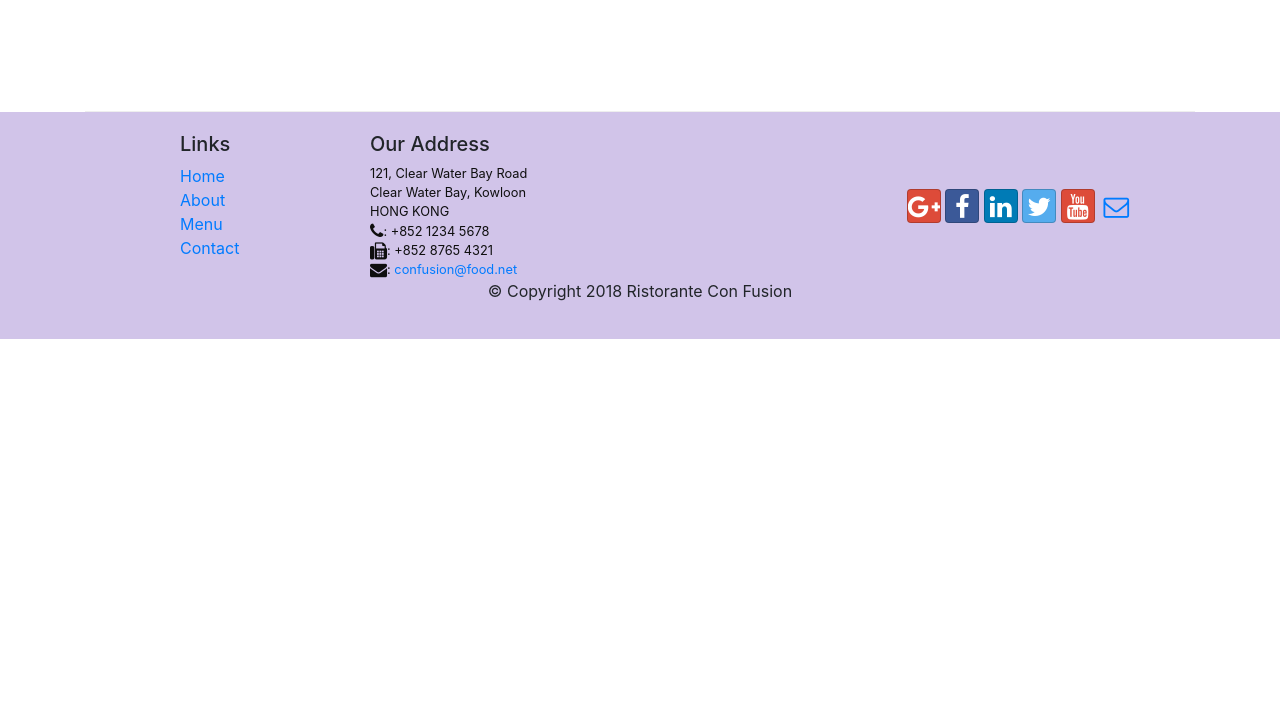
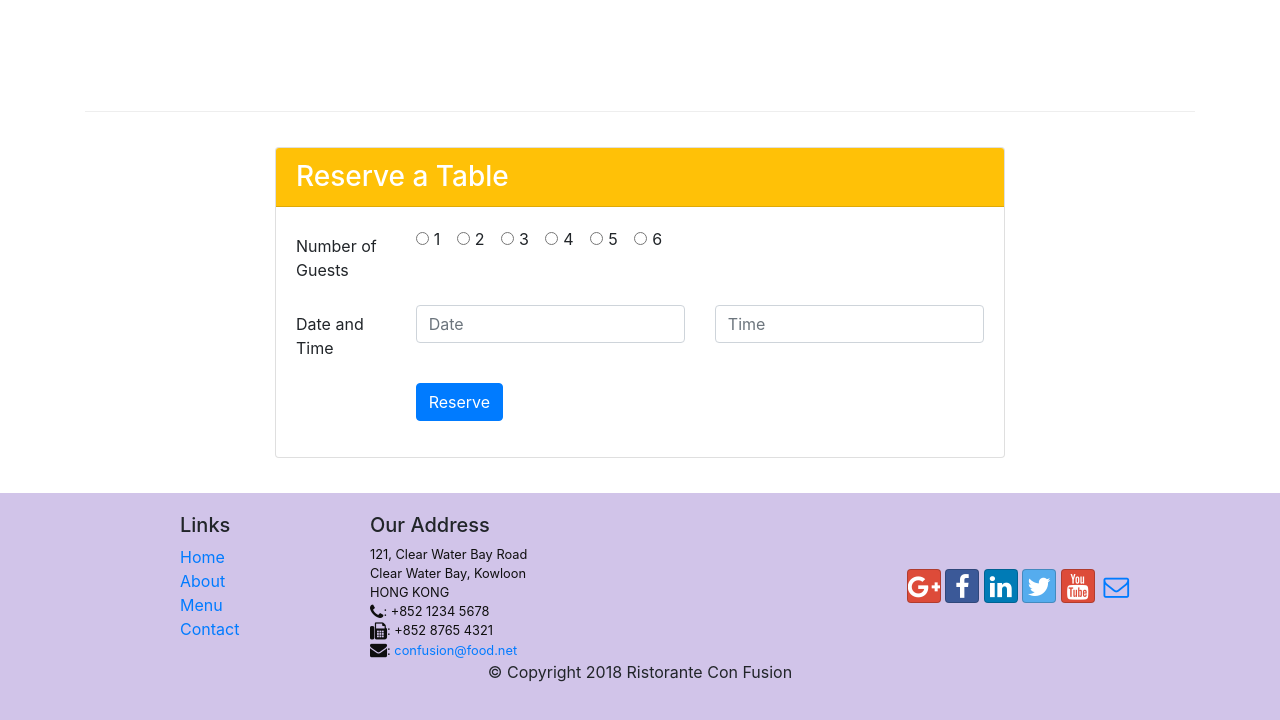
Before and after one commit to reddygnikitha/bootstrap, a website: page index.html in a window 1280 px wide. Shown: the part 1422-2142 px from the top of the page. Before the commit the page ends 1761 px from the top, so only its background shows below. Drawn offline with nearby package versions, Linux system fonts and the light colour scheme.

Commit message:
Assignment 2 Bootstrap CSS Components

```diff
--- a/css/styles.css
+++ b/css/styles.css
@@ -37,3 +37,7 @@
 .navbar-dark {
      background-color: #512DA8;
 }
+
+.row-card{
+    padding:35px 0px 35px 0px;
+}
--- a/index.html
+++ b/index.html
@@ -21,7 +21,7 @@
             <button class="navbar-toggler" type="button" data-toggle="collapse" data-target="#Navbar">
                 <span class="navbar-toggler-icon"></span>
             </button>
-            <a class="navbar-brand" href="#">Ristorante Con Fusion</a>
+            <a class="navbar-brand" href="./index.html"><img src="img/logo.png" height="30" width="41"></a>
             <div class="collapse navbar-collapse" id="Navbar">
                 <ul class="navbar-nav mr-auto">
                     <li class="nav-item active"><a class="nav-link" href="#"><span class="fa fa-home fa-lg"></span> Home</a></li>
@@ -40,8 +40,11 @@
                     <h1>Ristorante con Fusion</h1>
                     <p>We take inspiration from the World's best cuisines, and create a unique fusion experience. Our lipsmacking creations will tickle your culinary senses!</p>
                 </div>
-                <div class="col-12 col-sm align-self-center">
+                <div class="col-12 col-sm-3 align-self-center">
                     <img src="img/logo.png" class="img-fluid">
+                </div>
+                <div class="col-12 col-sm-3 align-self-center">
+                    <a type="button" class="btn btn-warning btn-block btn-sm" href="#reserveform">Reserve Table</a>
                 </div>
             </div>
         </div>
@@ -73,8 +76,13 @@
                 <h3>This Month's Promotions</h3>
             </div>
             <div class="col col-sm col-md">
-                <h2>Weekend Grand Buffet</h2>
-                <p class="d-none d-sm-block"> Featuring mouthwatering combinations with a choice of five different salads, six enticing appetizers, six main entrees and five choicest desserts. Free flowing bubbly and soft drinks. All for just $19.99 per person </p>
+                <div class="media">
+                    <div class="media-body">
+                        <h2 class="mt-0">Weekend Grand Buffet <span class="badge badge-danger">NEW</span></h2>
+                        <p class="d-none d-sm-block"> Featuring mouthwatering combinations with a choice of five different salads, six enticing appetizers, six main entrees and five choicest desserts. Free flowing bubbly and soft drinks. All for just $19.99 per person </p>
+                    </div>
+                    <img class="d-flex ml-3 img-thumbnail align-self-center" src="img/buffet.png" alt="Buffet">
+                </div>
             </div>
         </div>
 
@@ -94,6 +102,61 @@
                             whos-who in the culinary world, he specializes in
                             creating mouthwatering Indo-Italian fusion experiences.
                             </p>
+                    </div>
+                </div>
+            </div>
+        </div>
+
+        <div class="row row-card d-flex justify-content-center">
+            <div class="col-12 col-sm-8">
+                <div class="card">
+                    <h3 class="card-header bg-warning text-white">Reserve a Table</h3>
+                    <div class="card-body">
+                        <form id="reserveform">
+                            <div class="form-group row">
+                                <label for="number" class="col-12 col-sm-2 col-form-label">Number of Guests</label>
+                                <div class="col-12 col-sm-10">
+                                    <div class="form-check form-check-inline">
+                                        <input class="form-check-input" type="radio" name="booking" id="1" value="1">
+                                        <label class="form-check-label" for="1">1</label>
+                                    </div>
+                                    <div class="form-check form-check-inline">
+                                        <input class="form-check-input" type="radio" name="booking" id="2" value="2">
+                                        <label class="form-check-label" for="2">2</label>
+                                    </div>
+                                    <div class="form-check form-check-inline">
+                                        <input class="form-check-input" type="radio" name="booking" id="3" value="3">
+                                        <label class="form-check-label" for="3">3</label>
+                                    </div>
+                                    <div class="form-check form-check-inline">
+                                        <input class="form-check-input" type="radio" name="booking" id="4" value="4">
+                                        <label class="form-check-label" for="4">4</label>
+                                    </div>
+                                    <div class="form-check form-check-inline">
+                                        <input class="form-check-input" type="radio" name="booking" id="5" value="5">
+                                        <label class="form-check-label" for="5">5</label>
+                                    </div>
+                                    <div class="form-check form-check-inline col-12 col-sm-1">
+                                        <input class="form-check-input" type="radio" name="booking" id="6" value="6">
+                                        <label class="form-check-label" for="6">6</label>
+                                    </div>
+                                </div>
+                            </div>
+                            <div class="form-group row">
+                                <label for="datetime" class="col-12 col-sm-2 col-form-label">Date and Time</label>
+                                <div class="col-sm-5">
+                                    <input type="text" class="form-control" id="date" name="date" placeholder="Date">
+                                </div>
+                                <div class="col-sm-5">
+                                    <input type="text" class="form-control" id="time" name="time" placeholder="Time">
+                                </div>
+                            </div>
+                            <div class="form-group row">
+                                <div class="offset-md-2 col-md-10">
+                                    <button type="submit" class="btn btn-primary">Reserve</button>
+                                </div>
+                            </div>
+                        </form>
                     </div>
                 </div>
             </div>
```
